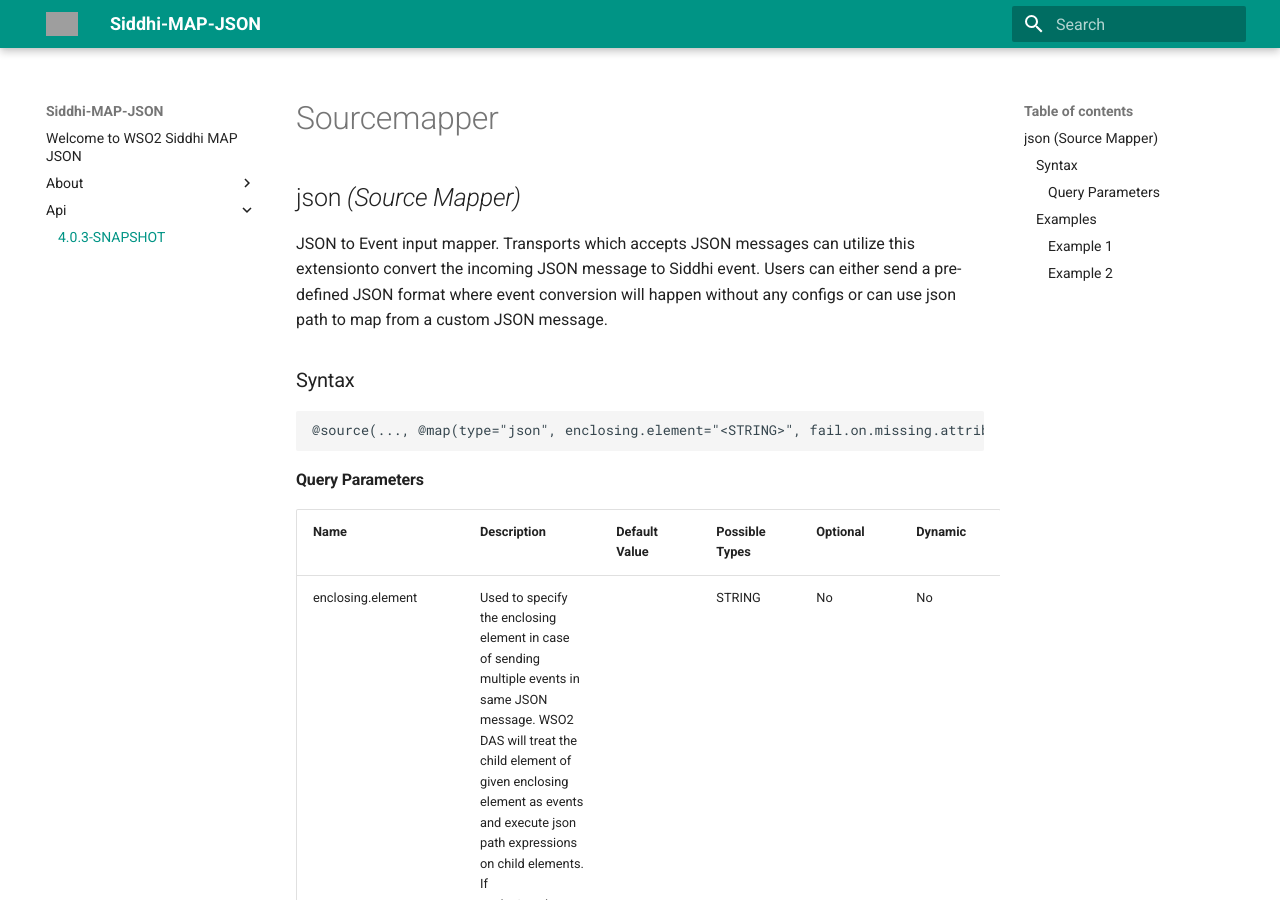
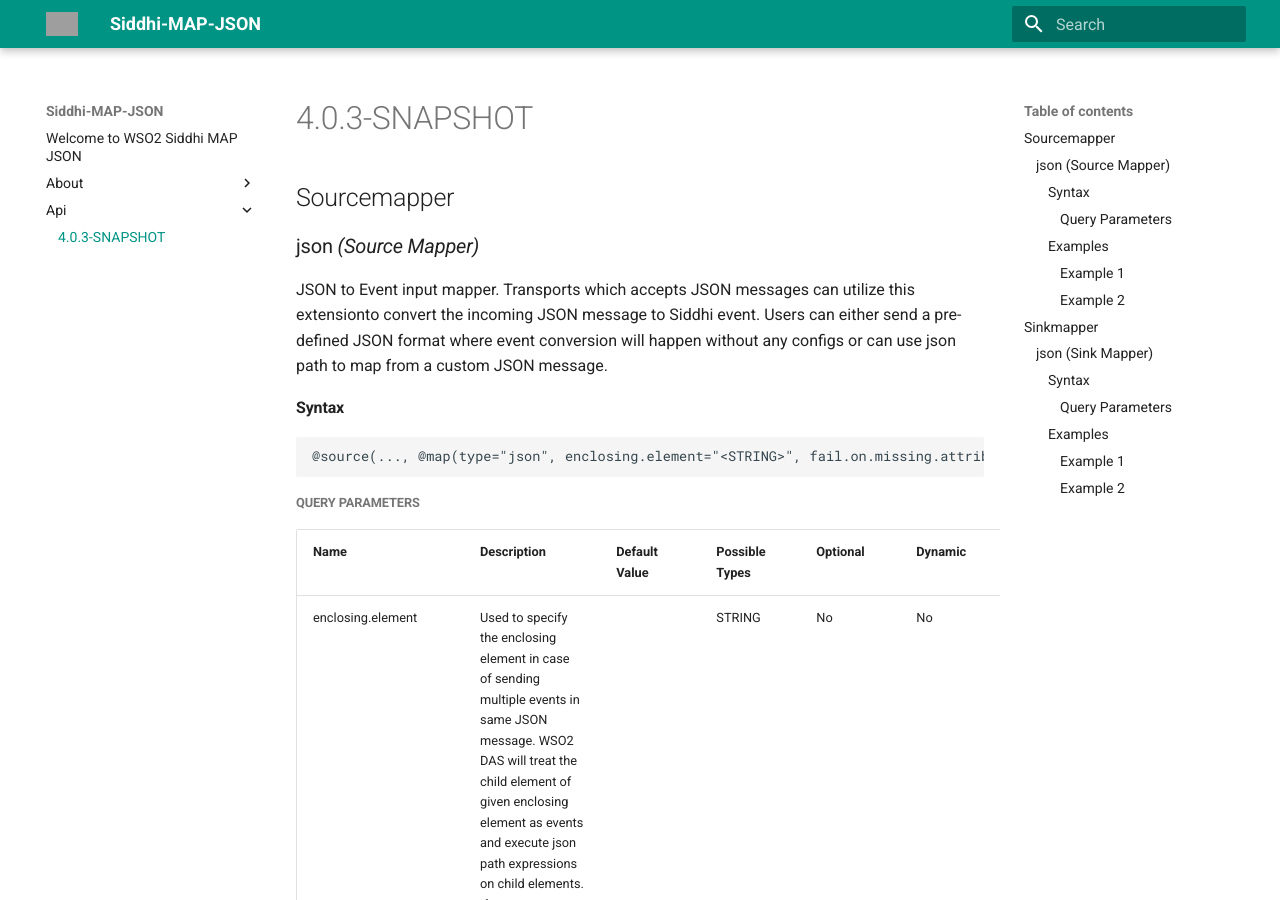
Before and after one commit to siddhi-io/siddhi-map-json, an MkDocs documentation site: the page built from docs/api/4.0.3-SNAPSHOT.md, in a window 1280 px wide and 900 px high. Built offline with MkDocs 1.6.1 and Material for MkDocs 9.7.7, drawn with Linux system fonts in a browser that asks for light colours; old or Windows-style settings are respelled for this version of MkDocs; grey boxes are pictures that could not be loaded.

Commit message:
updating siddhi version

````diff
--- a/docs/api/4.0.3-SNAPSHOT.md
+++ b/docs/api/4.0.3-SNAPSHOT.md
@@ -1,16 +1,16 @@
-# Sourcemapper
+## Sourcemapper
 
-## json _(Source Mapper)_
+### json _(Source Mapper)_
 
 <p style="word-wrap: break-word">JSON to Event input mapper. Transports which accepts JSON messages can utilize this extensionto convert the incoming JSON message to Siddhi event. Users can either send a pre-defined JSON format where event conversion will happen without any configs or can use json path to map from a custom JSON message.</p>
 
-### Syntax
+#### Syntax
 
 ```
 @source(..., @map(type="json", enclosing.element="<STRING>", fail.on.missing.attribute="<BOOL>")
 ```
 
-#### Query Parameters
+##### Query Parameters
 
 <table>
     <tr>
@@ -41,9 +41,9 @@
 
 
 
-### Examples
+#### Examples
 
-#### Example 1
+##### Example 1
 
 ```
 @source(type='inMemory', topic='stock', @map(type='json'))
@@ -52,26 +52,26 @@
 ```
 <p style="word-wrap: break-word">Above configuration will do a default JSON input mapping. Expected input will look like below.{<br>&nbsp;&nbsp;&nbsp;&nbsp;"event":{<br>&nbsp;&nbsp;&nbsp;&nbsp;&nbsp;&nbsp;&nbsp;&nbsp;"symbol":"WSO2",<br>&nbsp;&nbsp;&nbsp;&nbsp;&nbsp;&nbsp;&nbsp;&nbsp;"price":55.6,<br>&nbsp;&nbsp;&nbsp;&nbsp;&nbsp;&nbsp;&nbsp;&nbsp;"volume":100<br>&nbsp;&nbsp;&nbsp;&nbsp;}<br>}<br></p>
 
-#### Example 2
+##### Example 2
 
 ```
 @source(type='inMemory', topic='stock', @map(type='json', enclosing.element="$.portfolio", @attributes(symbol = "company.symbol", price = "price", volume = "volume")))
 ```
 <p style="word-wrap: break-word">Above configuration will perform a custom JSON mapping. Expected input will look like below.{ "portfolio":{<br>&nbsp;&nbsp;&nbsp;&nbsp;&nbsp;"stock":{        "volume":100,<br>&nbsp;&nbsp;&nbsp;&nbsp;&nbsp;&nbsp;&nbsp;&nbsp;"company":{<br>&nbsp;&nbsp;&nbsp;&nbsp;&nbsp;&nbsp;&nbsp;&nbsp;&nbsp;&nbsp;&nbsp;"symbol":"WSO2"<br>&nbsp;&nbsp;&nbsp;&nbsp;&nbsp;&nbsp;&nbsp;},<br>&nbsp;&nbsp;&nbsp;&nbsp;&nbsp;&nbsp;&nbsp;&nbsp;"price":55.6<br>&nbsp;&nbsp;&nbsp;&nbsp;}<br>}</p>
 
-# Sinkmapper
+## Sinkmapper
 
-## json _(Sink Mapper)_
+### json _(Sink Mapper)_
 
 <p style="word-wrap: break-word">Event to JSON output mapper. Transports which publish  messages can utilize this extensionto convert the Siddhi event to JSON message. Users can either send a pre-defined JSON format or a custom JSON message.</p>
 
-### Syntax
+#### Syntax
 
 ```
 @sink(..., @map(type="json", validate.json="<BOOL>", enclosing.element="<STRING>")
 ```
 
-#### Query Parameters
+##### Query Parameters
 
 <table>
     <tr>
@@ -102,9 +102,9 @@
 
 
 
-### Examples
+#### Examples
 
-#### Example 1
+##### Example 1
 
 ```
 @sink(type='inMemory', topic='stock', @map(type='json'))
@@ -113,7 +113,7 @@
 ```
 <p style="word-wrap: break-word">Above configuration will do a default JSON input mapping which will generate below output{<br>&nbsp;&nbsp;&nbsp;&nbsp;"event":{<br>&nbsp;&nbsp;&nbsp;&nbsp;&nbsp;&nbsp;&nbsp;&nbsp;"symbol":WSO2,<br>&nbsp;&nbsp;&nbsp;&nbsp;&nbsp;&nbsp;&nbsp;&nbsp;"price":55.6,<br>&nbsp;&nbsp;&nbsp;&nbsp;&nbsp;&nbsp;&nbsp;&nbsp;"volume":100<br>&nbsp;&nbsp;&nbsp;&nbsp;}<br>}<br></p>
 
-#### Example 2
+##### Example 2
 
 ```
 @sink(type='inMemory', topic='{{symbol}}', @map(type='json', enclosing.element='$.portfolio', validate.json='true', @payload( "{"StockData":{"Symbol":"{{symbol}}","Price":{{price}}}")))
--- a/pom.xml
+++ b/pom.xml
@@ -141,7 +141,7 @@
         </pluginManagement>
     </build>
     <properties>
-        <siddhi.version>4.0.0-M15-SNAPSHOT</siddhi.version>
+        <siddhi.version>4.0.0-M16</siddhi.version>
         <log4j.version>1.2.17.wso2v1</log4j.version>
         <carbon.feature.plugin.version>3.0.0</carbon.feature.plugin.version>
         <jackson.version>2.7.4</jackson.version>
````
Also changed, not shown: docs/index.md (+1 -1 lines).
